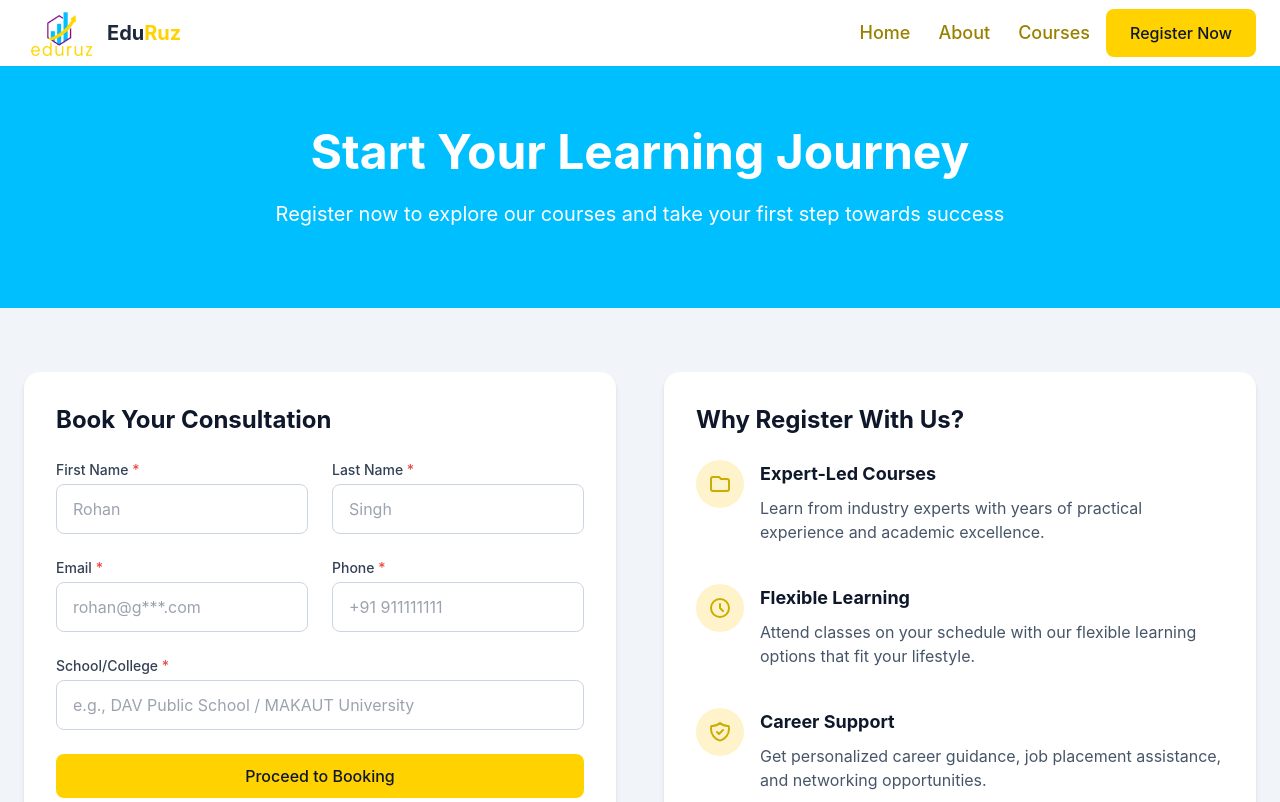
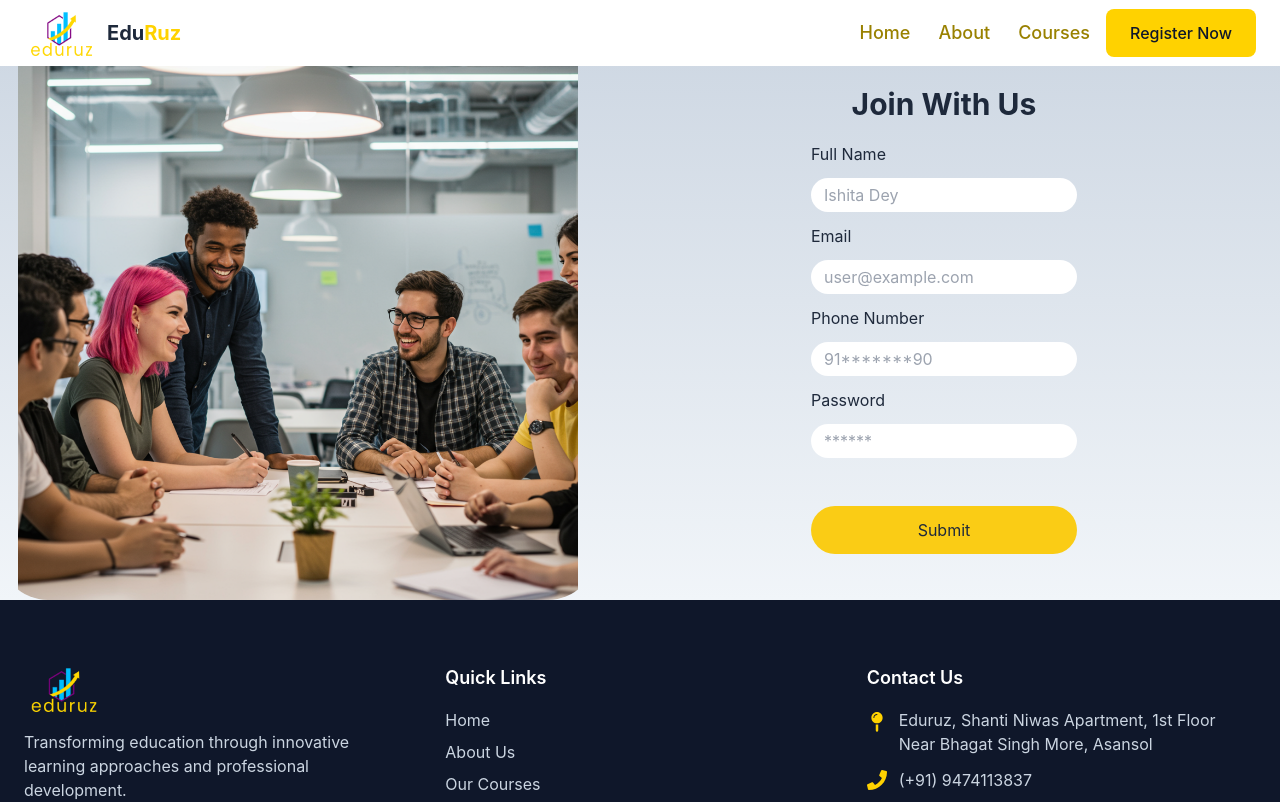
Before and after one commit to kochi0903/EduCation-Webiste, a React (Vite) app: page /register in a window 1280 px wide. Shown: the top 802 px of the page. Built offline with nearby package versions, Linux system fonts and the light colour scheme.

Commit message:
Add Consultancy page and Register component; update routing and header links

```diff
--- a/src/App.jsx
+++ b/src/App.jsx
@@ -6,7 +6,9 @@ import About from "./pages/About";
 import NotFound from "./pages/NotFound";
 import Courses from "./pages/Courses";
 import CourseDetails from "./pages/CourseDetail";
-import Registration from "./pages/Register";
+import Consultancy from "./pages/Consultancy";
+import Register from "./components/layout/Register";
+
 
 export default function App() {
   return (
@@ -16,9 +18,11 @@ export default function App() {
         <Route path="about" element={<About />} />
         <Route path="courses" element={<Courses />} />
         <Route path="courses/:id" element={<CourseDetails />} />
-        <Route path="register" element={<Registration />} /> *
+        <Route path="register" element={<Register/>} />
+        <Route path="consultancy" element={<Consultancy/>} />
         <Route path="*" element={<NotFound />} />
       </Route>
+
     </Routes>
   );
 }
--- a/src/components/home/HeroSection.jsx
+++ b/src/components/home/HeroSection.jsx
@@ -58,12 +58,12 @@ const HeroSection = () => {
               Explore Courses
             </Button>
             <Button
-              to="/register"
+              to="/consultancy"
               variant="outline"
               size="lg"
               className="bg-white/10 text-white border-white/30 hover:bg-white/20 hover:border-white/40"
             >
-              Register Now
+              Schedule A Meeting
             </Button>
           </motion.div>
         </div>
--- /dev/null
+++ b/src/components/layout/Register.jsx
@@ -0,0 +1,155 @@
+import React, { useState } from 'react'
+import { Link } from 'react-router-dom';
+
+const Register = () => {
+  const [fullName, setFullName] = useState('');
+  const [email, setEmail] = useState('');
+  const [phoneNumber, setPhoneNumber] = useState('');
+  const [password, setPassword] = useState('');
+  const [errors, setErrors] = useState({});
+  // const [isRegistered, setIsRegistered] = useState(false);
+
+  const handleSubmit = (e) => {
+    e.preventDefault();
+    const newErrors = {};
+
+
+    if (!fullName.trim()) {
+      newErrors.fullName = 'Name is required'
+    }
+
+    if (!email.trim()) {
+      newErrors.email = 'Email is required.';
+    } else if (!/\S+@\S+\.\S+/.test(email)) {
+      newErrors.email = 'Email address is invalid.';
+    }
+
+    if(!phoneNumber.trim()){
+      newErrors.phoneNumber= "Phone number is required.";
+    }else if(phoneNumber.length!==10){
+      newErrors.phoneNumber="Phone number is invalid";
+    }
+
+     if (!password) {
+      newErrors.password = 'Password is required.';
+    } else if (password.length < 6) {
+      newErrors.password = 'Password must be at least 6 characters.';
+    }
+
+    setErrors(newErrors);
+
+    if (Object.keys(newErrors).length===0){
+      console.log("Registered");
+      // setIsRegistered(true);
+      setFullName('');
+      setEmail('');
+      setPhoneNumber('');
+      setPassword('');
+    }
+  };
+
+  console.log("Errors:",errors)
+
+  return (
+    <>
+
+        <div className="registerContainer bg-gradient-to-b from-slate-300 to-slate-100 flex justify-evenly items-center pt-10 space-x-3 relative">
+          <div className="left h-[35rem] w-1/2 flex justify-center items-center">
+            <div className="pic w-full h-full flex items-center justify-center">
+              <img
+                className='w-full h-full object-contain object-center rounded-[3rem]'
+                src="src/assets/Register.png"
+                alt="Group Meeting"
+              />
+            </div>
+          </div>
+          <div className="right w-[45rem] flex flex-col justify-center items-center p-3">
+            <div className="account text-3xl font-bold  mb-2">Join With Us</div>
+            <form onSubmit={handleSubmit}>
+
+              {/* Name Field */}
+              <div className={`name flex flex-col mt-3`}>Full Name
+                <input type="text"
+                  placeholder='Ishita Dey'
+                  name="fullname"
+                  className={`p-1 mt-3 rounded-xl border  hover:shadow-lg transition-shadow duration-200 ${
+                  errors.fullName ? 'border-red-500' : 'border-transparent'
+                }  text-base pl-3
+                hover:border-gray-400`}
+                  value={fullName}
+                  onChange={(e)=> setFullName(e.target.value)}
+                   />
+                   {errors.fullName &&(
+                    <p className='text-red-400 text-xs mt-1 mb-0'>{errors.fullName}</p>
+                   )}
+              </div>
+
+              {/* Email Field */}
+              <div className="email flex flex-col mt-3">Email
+                <input type="email"
+                  placeholder='user@example.com'
+                  className={`p-1 mt-3 rounded-xl pl-3 border
+                     hover:shadow-lg transition-shadow duration-200 ${
+                  errors.email ? 'border-red-500' : 'border-transparent'
+                }
+                hover:border-gray-400`}
+                value={email}
+                onChange={(e)=> setEmail(e.target.value)}
+                />
+                {errors.email &&(
+                    <p className='text-red-400 text-xs mt-1 mb-0'>{errors.email}</p>
+                 )}
+
+              </div>
+
+              {/* Phone Number */}
+              <div className="phone flex flex-col mt-3">Phone Number
+                <input type="tel"
+                  placeholder='91*******90'
+                  className={`p-1 mt-3 rounded-xl pl-3 border
+                    hover:shadow-lg transition-shadow duration-200
+                  ${
+                    errors.phoneNumber ? 'border-red-500' : 'border-transparent'
+                  }
+                  hover:border-gray-400`}
+                  value={phoneNumber}
+                  onChange={(e)=> setPhoneNumber(e.target.value)}
+                />
+                {errors.phoneNumber &&(
+                    <p className='text-red-400 text-xs mt-1 mb-0'>{errors.phoneNumber}</p>
+                 )}
+
+              </div>
+
+              {/* Password */}
+              <div className="password flex flex-col mt-3">Password
+                <input type="password"
+                  placeholder='******'
+                  className={`p-1 mt-3 rounded-xl pl-3 border
+                     hover:shadow-lg transition-shadow duration-200
+                  ${
+                    errors.password ? 'border-red-500' : 'border-transparent'
+                  }
+                  hover:border-gray-400`}
+                  value={password}
+                  onChange={(e)=>setPassword(e.target.value)}
+                />
+                {errors.password &&(
+                    <p className='text-red-400 text-xs mt-1 mb-0'>{errors.password}</p>
+                 )}
+              </div>
+
+
+              <div className="submit mt-12 p-3 bg-yellow-400 flex justify-center align-center rounded-full">
+                <input type="submit" />
+              </div>
+            </form>
+          </div>
+
+        </div>
+
+    </>
+  )
+}
+
+export default Register
```
Also changed, not shown: src/components/layout/Header.jsx (+6 -12 lines), src/pages/Consultancy.jsx (renamed from src/pages/Register.jsx, +4 -4 lines), src/assets/Register.png (added).
